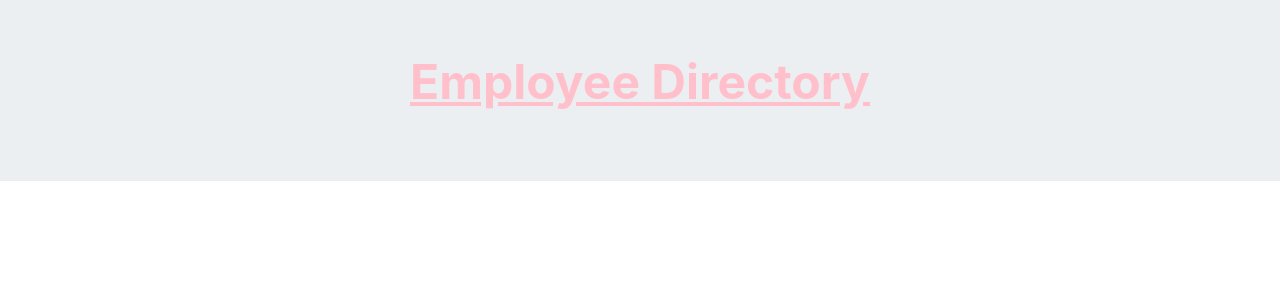
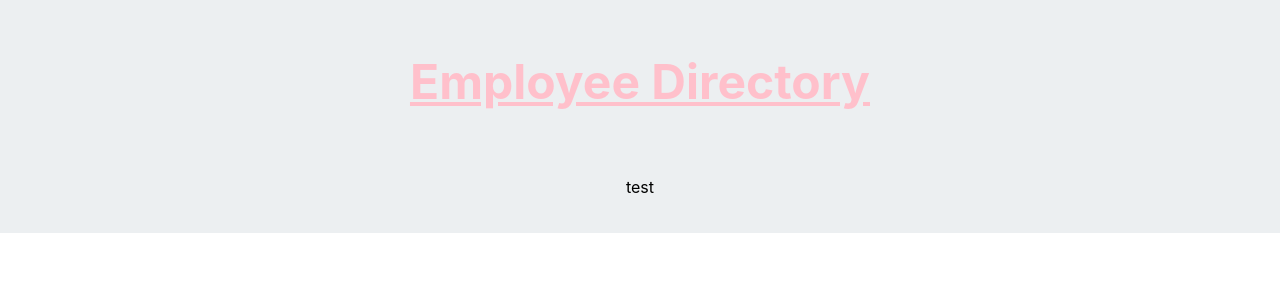
Before and after one commit to ross1jk/EmployeeDirectory, a React (Create React App) app in the folder employeedirectoryapp/: page / in a window 1280 px wide. Shown: the top 300 px of the page. Built offline with nearby package versions, Linux system fonts and the light colour scheme.

Commit message:
employee info componet part added

```diff
--- a/employeedirectoryapp/src/App.js
+++ b/employeedirectoryapp/src/App.js
@@ -1,13 +1,15 @@
 import React, { Component } from "react";
-//import FriendCard from "./components/FriendCard";
 import Wrapper from "./components/Wrapper";
 import Title from "./components/Title";
+import EmployeeInfo from "./components/EmployeeInfo";
 
 class App extends Component {
+
   render(){
     return(
       <Wrapper>
         <Title>Employee Directory</Title>
+        <EmployeeInfo> test </EmployeeInfo>
       </Wrapper>
     )
   }
--- /dev/null
+++ b/employeedirectoryapp/src/components/EmployeeInfo/index.js
@@ -0,0 +1,10 @@
+import React from "react";
+
+function EmployeeInfo(props){
+  return(
+  <p>{props.children}</p>
+  );
+
+}
+
+export default EmployeeInfo;
--- a/employeedirectoryapp/src/components/Wrapper/index.js
+++ b/employeedirectoryapp/src/components/Wrapper/index.js
@@ -2,7 +2,7 @@ import React from "react";
 import "./style.css";
 
 function Wrapper(props) {
-  return <div className="wrapper">{props.children}</div>;
+  return <main className="wrapper">{props.children}</main>;
 }
 
 export default Wrapper;
```
